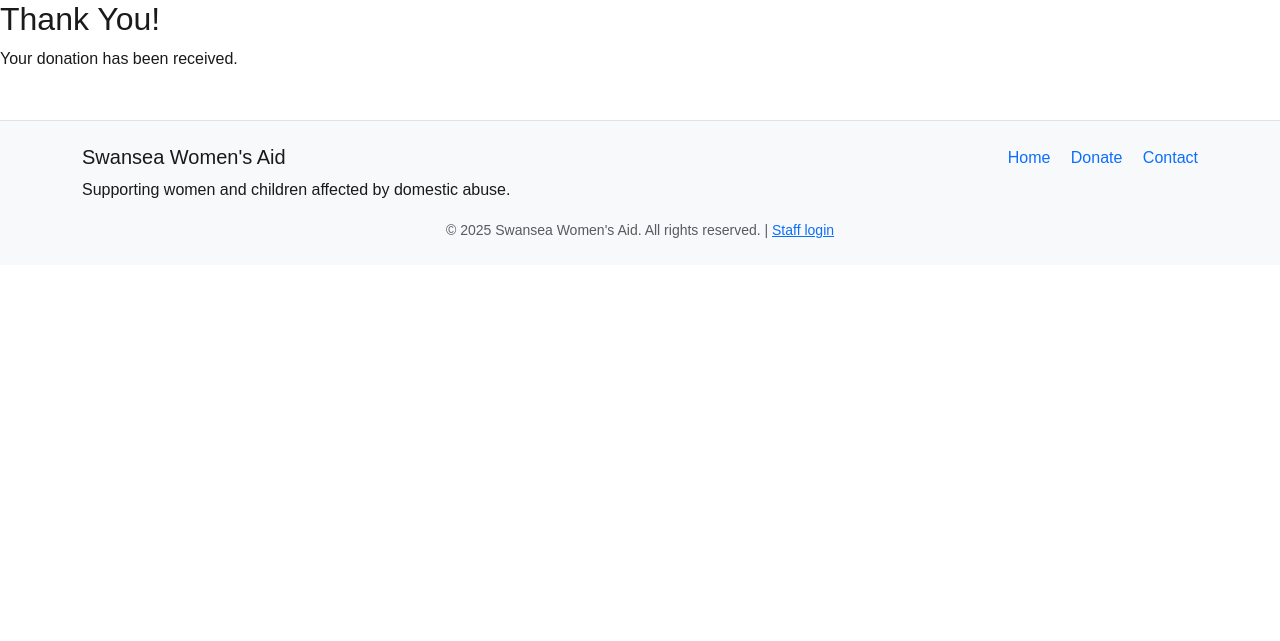
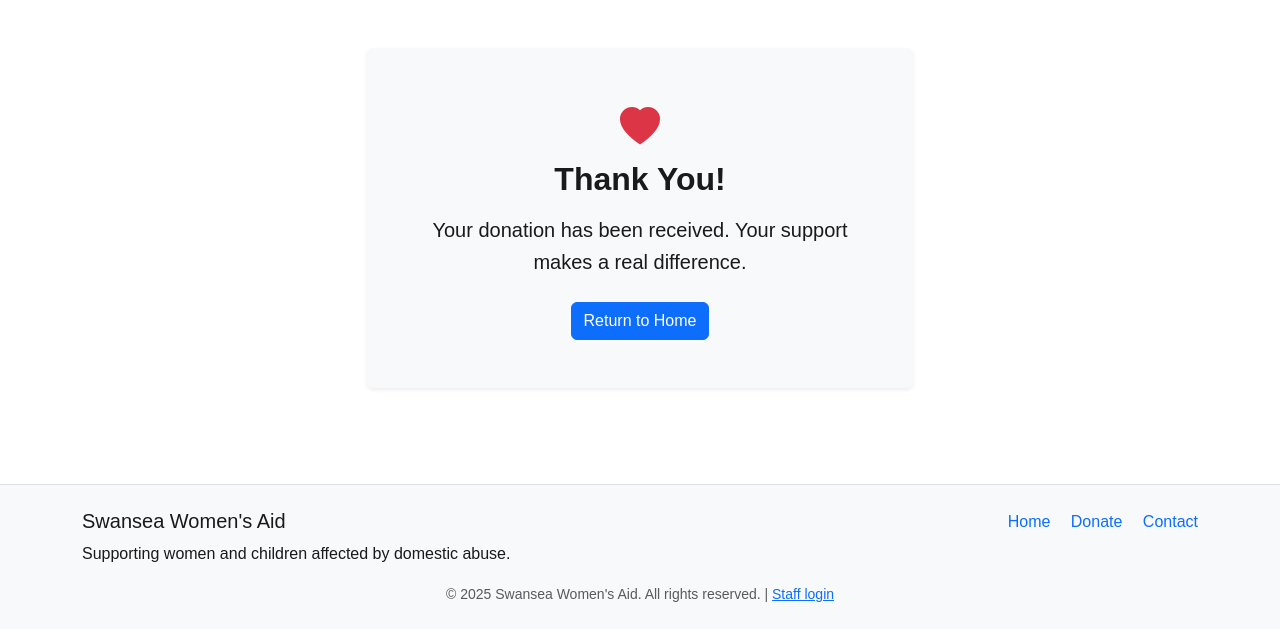
Before and after one commit to shipleyux/charity-site-ms4, a Django app: page /thank-you/ in a window 1280 px wide. Shown: the part 121-762 px from the top of the page. Run offline with Django 4.2, Linux system fonts and the light colour scheme.

Commit message:
style thank you donation page

```diff
--- a/templates/core/donation_thank_you.html
+++ b/templates/core/donation_thank_you.html
@@ -1,6 +1,22 @@
 {% extends "base.html" %}
 
 {% block content %}
-  <h2>Thank You!</h2>
-  <p>Your donation has been received.</p>
+<section class="thank-you-section py-5 text-center">
+  <div class="container">
+    <div class="row justify-content-center">
+      <div class="col-md-8 col-lg-6">
+
+        <div class="bg-light rounded shadow-sm p-5">
+          <i class="bi bi-heart-fill text-danger fs-1 mb-4"></i>
+          <h2 class="fw-bold mb-3">Thank You!</h2>
+          <p class="lead mb-4">
+            Your donation has been received. Your support makes a real difference.
+          </p>
+          <a href="{% url 'home' %}" class="btn btn-primary">Return to Home</a>
+        </div>
+
+      </div>
+    </div>
+  </div>
+</section>
 {% endblock %}
```
